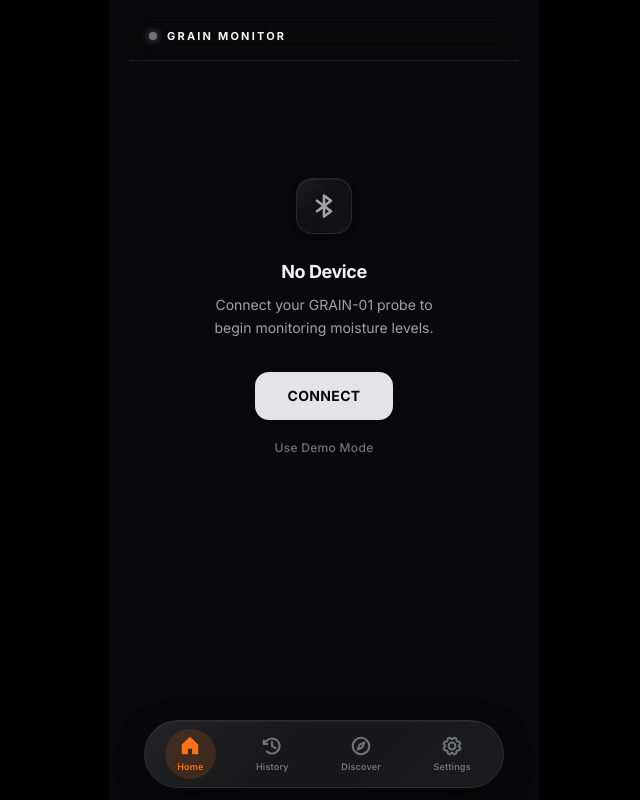
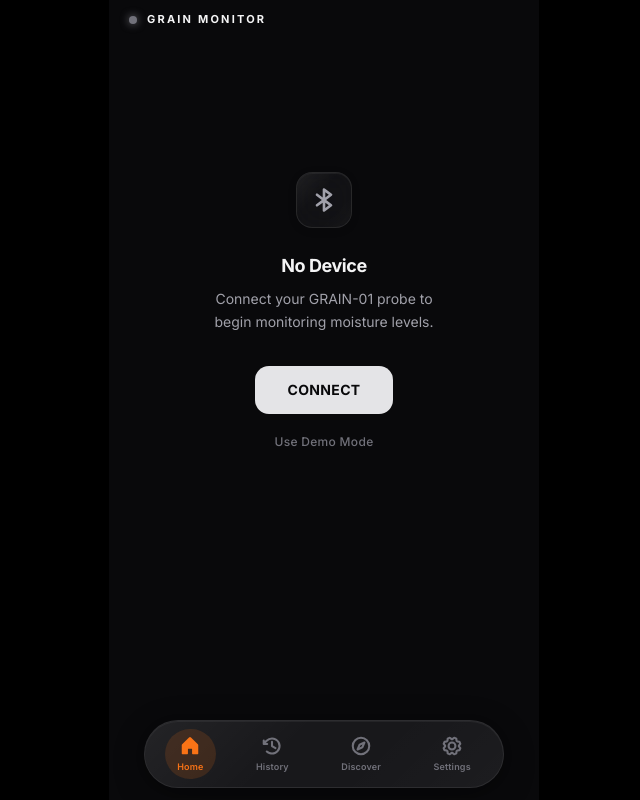
Before and after one commit to vipinmourya4536/Mochi-grain, a Next.js app: page / in a window 1280 px wide. Shown: the whole page, without its empty margins (316-956 px from the left). Built offline with nearby package versions, Linux system fonts and the light colour scheme.

Commit message:
3a802d42-49b1-4675-9bfe-055ffa277776

```diff
--- a/src/app/globals.css
+++ b/src/app/globals.css
@@ -301,25 +301,69 @@
   flex: 1;
   overflow-y: auto;
   overflow-x: hidden;
-  padding: 12px 20px 130px 20px;
+  padding: 16px 20px 130px 20px;
   scrollbar-width: none;
 }
 .grain-scroll::-webkit-scrollbar { display: none; }
 
 /* ═══════════════════════════════════════════════════════════════
+   APP HEADER – normal document flow
+   ═══════════════════════════════════════════════════════════════ */
+
+/*
+ * The header is a flex child of .grain-app, sitting ABOVE the scroll area.
+ * No position:absolute/sticky/fixed. No z-index. No transform.
+ * Just a normal block element in the flex column layout.
+ */
+.grain-glass-header {
+  flex-shrink: 0;
+  padding-top: env(safe-area-inset-top, 0px);
+}
+
+.grain-header-inner {
+  display: flex;
+  align-items: center;
+  justify-content: space-between;
+  padding: 14px 20px;
+}
+
+.grain-header-brand {
+  display: flex;
+  align-items: center;
+  gap: 10px;
+}
+
+.grain-header-title {
+ font-size: 11px;
+  font-weight: 700;
+  letter-spacing: 0.2em;
+  text-transform: uppercase;
+  color: var(--gm-text-primary);
+  margin: 0;
+  line-height: 1;
+}
+
+.grain-header-actions {
+  display: flex;
+  align-items: center;
+  gap: 8px;
+}
+
+.grain-battery-badge {
+  display: flex;
+  align-items: center;
+  justify-content: center;
+  width: 32px;
+  height: 32px;
+  border-radius: 50%;
+  border: 1px solid var(--gm-glass-border);
+  font-size: 9px;
+  font-weight: 700;
+}
+
+/* ═══════════════════════════════════════════════════════════════
    LIQUID GLASS EFFECTS
    ═══════════════════════════════════════════════════════════════ */
-
-/* Glass Header – clean frosted glass bar */
-.grain-glass-header {
-  position: sticky;
-  top: 0;
-  z-index: 20;
-  background: rgba(var(--gm-bg-r, 9), var(--gm-bg-g, 9), var(--gm-bg-b, 11), 0.78);
-  backdrop-filter: blur(12px) saturate(1.2);
-  -webkit-backdrop-filter: blur(12px) saturate(1.2);
-  border-bottom: 1px solid var(--gm-glass-border);
-}
 
 /* Glass Card – liquid glass with variable intensity */
 .grain-card {
--- a/src/app/page.tsx
+++ b/src/app/page.tsx
@@ -132,9 +132,9 @@ export default function GrainMonitorPage() {
       data-theme={settings.theme}
       style={glassStyle}
     >
+      <Header />
       <Toast />
       <main className="grain-scroll" ref={scrollRef}>
-        <Header />
         {activeTab === 'home' && renderHomeState()}
         {activeTab === 'discover' && <DiscoverTab />}
         {activeTab === 'history' && <HistoryTab />}
--- a/src/components/grain/header.tsx
+++ b/src/components/grain/header.tsx
@@ -25,38 +25,26 @@ export function Header() {
   const isSettings = activeTab === 'settings';
 
   return (
-    <header className="grain-glass-header shrink-0">
-      <div className="relative z-[3] flex justify-between items-center h-12 px-5">
+    <header className="grain-glass-header">
+      <div className="grain-header-inner">
         {/* Left: status dot + title */}
-        <div className="flex items-center gap-2.5">
+        <div className="grain-header-brand">
           <div className="w-2 h-2 rounded-full grain-status-dot" style={dotStyle} />
-          <h1
-            className="text-[11px] font-bold tracking-[0.2em] uppercase"
-            style={{ color: 'var(--gm-text-primary)' }}
-          >
+          <h1 className="grain-header-title">
             {t('app.title', lang)}
           </h1>
         </div>
 
-        {/* Right: context-aware buttons */}
-        <div className="flex items-center gap-2">
+        {/* Right: device status */}
+        <div className="grain-header-actions">
           {battery != null && (
-            <div
-              className="flex items-center justify-center"
-              style={{
-                width: 30,
-                height: 30,
-                borderRadius: '50%',
-                background: battery < 20
-                  ? 'rgba(239, 68, 68, 0.12)'
-                  : 'var(--gm-accent-dim)',
-                border: `1px solid ${battery < 20 ? 'rgba(239,68,68,0.3)' : 'var(--gm-glass-border)'}`,
-              }}
-            >
-              <span
-                className="text-[9px] font-bold"
-                style={{ color: battery < 20 ? '#EF4444' : 'var(--gm-accent)' }}
-              >
+            <div className="grain-battery-badge" style={{
+              background: battery < 20
+                ? 'rgba(239, 68, 68, 0.12)'
+                : 'var(--gm-accent-dim)',
+              borderColor: battery < 20 ? 'rgba(239,68,68,0.3)' : 'var(--gm-glass-border)',
+            }}>
+              <span style={{ color: battery < 20 ? '#EF4444' : 'var(--gm-accent)' }}>
                 {battery}%
               </span>
             </div>
--- a/src/components/grain/home/hero-card.tsx
+++ b/src/components/grain/home/hero-card.tsx
@@ -15,8 +15,8 @@ export function HeroCard() {
   const deviceName = deviceInfo?.name || 'GRAIN-01';
 
   return (
-    <div className="grain-hero-card relative z-10">
-      <div className="relative z-10">
+    <div className="grain-hero-card">
+      <div>
         <div className="flex justify-between items-start mb-6">
           <div className="flex items-center gap-2">
             <span className="text-[10px] font-bold tracking-[0.15em] uppercase text-white/80">
```
Also changed, not shown: 1 other file (tests, documents, lock files or other folders).
